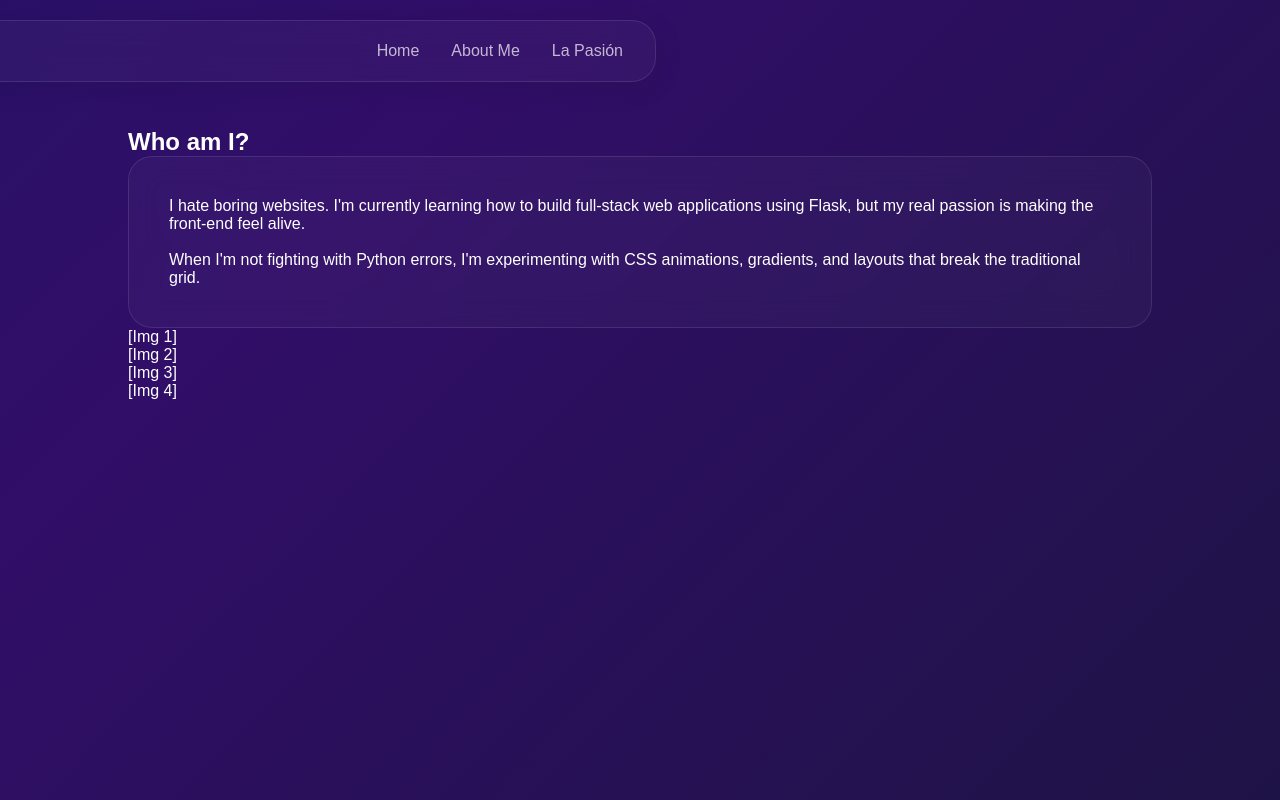
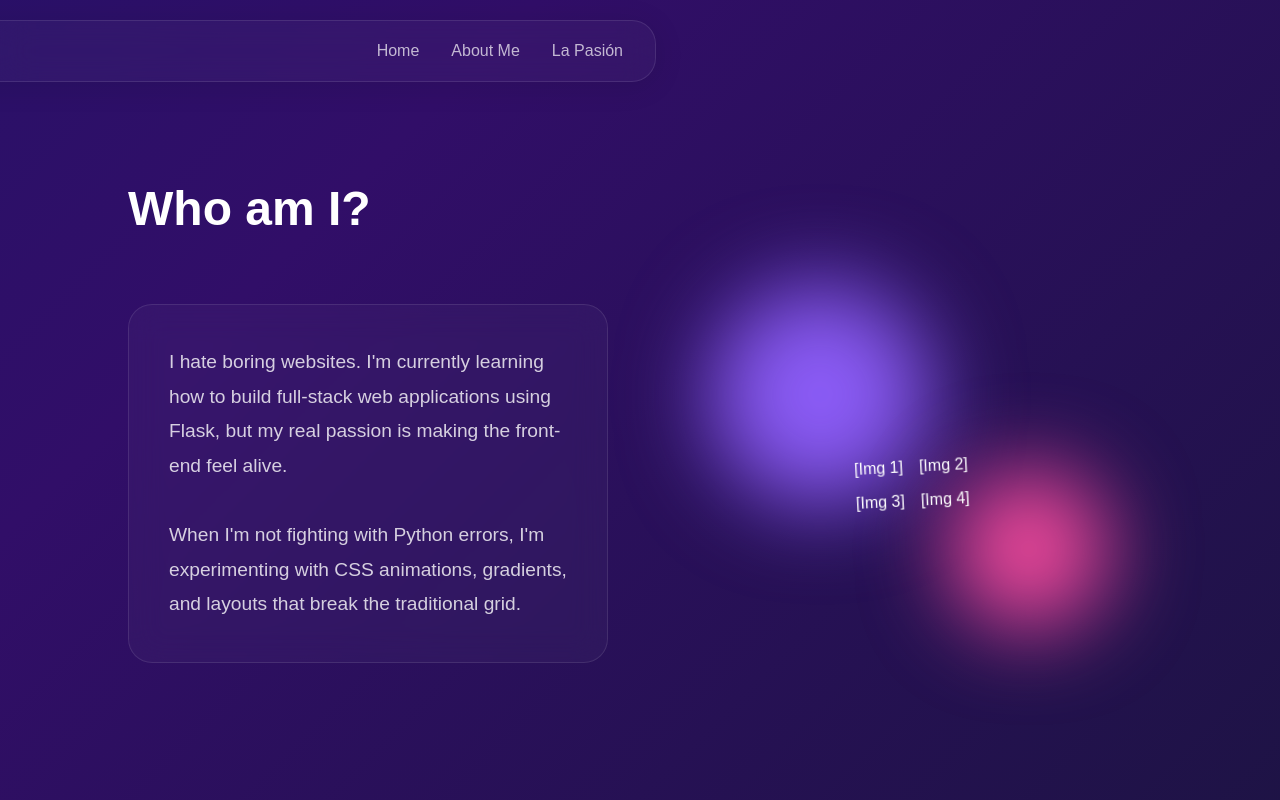
Before and after one commit to Dixit106/Hackclub-Slushies, a Flask app: page /about in a window 1280 px wide. Run offline with Flask 3, Linux system fonts and the light colour scheme.

Commit message:
some more css

```diff
--- a/static/style.css
+++ b/static/style.css
@@ -79,5 +79,129 @@ nav {
 /* Sections */
 section {
     min-height: 100vh;
-    padding: 8rem 10%
+    padding: 8rem 10% 4rem;
+    display: flex;
+    flex-direction: column;
+    justify-content: center;
 }
+
+/* Hero / Home */
+#home {
+    align-items: center;
+    text-align: center;
+    position: relative;
+}
+
+/* Low Flicker Animation*/
+@keyframes lowVoltage {
+     0%, 18%, 22%, 25%, 53%, 57%, 100% { opacity: 1; }
+            20%, 24%, 55% { opacity: 0.3; }
+}
+
+.hero-title {
+    font-size: 1.2rem;
+    color: rgba(255, 255, 255, 0.8);
+    max-width: 600px;
+    margin-bottom: 3rem;
+}
+
+.btn {
+    padding: 1rem 2.5rem;
+    background: #fff;
+    color: #000;
+    text-decoration: none;
+    font-weight: 700;
+    border-radius: 50px;
+    transition: all 0.3s cubic-bezier(0.175, 0.885, 0.32, 1.275);
+    box-shadow: 0 0 20px rgba(255, 255, 255, 0.2);
+}
+
+.btn:hover {
+    transform: scale(1.1);
+    box-shadow: 0 0 30px rgba(255, 255, 255, 0.6);
+}
+
+/* About Section */
+.section-title {
+    font-size: 3rem;
+    margin-bottom: 3rem;
+    position: relative;
+    display: inline-block;
+}
+
+.about-grid {
+    display: grid;
+    grid-template-columns: 1fr 1fr;
+    gap: 4rem;
+    align-items: center;
+}
+
+.about-text {
+    font-size: 1.2rem;
+    line-height: 1.8;
+    color: rgba(255, 255, 255, 0.8);
+}
+
+.about-visual {
+    height: 400px;
+    position: relative;
+    display: flex;
+    align-items: center;
+    justify-content: center;
+}
+
+/* Floating shapes behind the images*/
+.shape {
+    position: absolute;
+    filter: blur(40px);
+    border-radius: 50%;
+    animation: float 6s infinite alternate;
+}
+
+.shape-1 { width: 200px; height: 200px; background: #8b5cf6; top: 10%; left: 10%; }
+.shape-2 { width: 150px; height: 150px; background: #ec4899; bottom: 10%; right: 10%; animation-delay: -3s; }
+
+@keyframes float {
+    0% {transform: translateY(0) scale(1); }
+    100% {transform: translateY(-30px) scale(1.1); }
+}
+
+/* 4 Image Grid thing */
+.photo-grid {
+    display: grid;
+    grid-template-columns: 1fr 1fr;
+    gap: 1rem;
+    z-index: 2;
+    transform: rotate(-3deg);
+    transition: transform 0.4s;
+}
+
+.photo-grid:hover {
+    transform: rotate(0deg) scale(1.05);
+}
+
+.small-photo {
+    width: 130px;
+    height: 130px;
+    background: rgba(255, 255, 255, 0.1);
+    border-radius: 16px;
+    display: flex;
+    align-items: center;
+    justify-content: center;
+    border: 2px solid rgba(255, 255, 255, 0.2);
+    backdrop-filter: blur(10px);
+    transition: all 0.3s;
+    font-size: 0.9rem;
+    color: rgba(255, 255, 255, 0.6);
+}
+
+.small-photo:hover {
+    background: rgba(255, 255, 255, 0.2);
+    color: #fff;
+    transform: scale(1.1);
+    z-index: 10;
+}
+
+/* Stagger the photos slightly for a creative look */
+.img-1 { transform: translateY(15px); }
+.img-4 {transform: translateY(-15px); }
--- a/templates/about_me.html
+++ b/templates/about_me.html
@@ -21,27 +21,30 @@
 
     <!--About -->
     <section id="about">
-        <h2 class="section title">Who am I?</h2>
-        <div class="about text glass" style="padding: 2.5rem;">
+        <h2 class="section-title">Who am I?</h2>
+        <div class="about-grid">
+        <div class="about-text glass" style="padding: 2.5rem;">
             <p>I hate boring websites. I'm currently learning how to build full-stack web applications using Flask, but my real passion is making the front-end feel alive.</p>
             <br>
             <p>When I'm not fighting with Python errors, I'm experimenting with CSS animations, gradients, and layouts that break the traditional grid.</p>
          </div>
 
-         <div class="about visual">
-            <div class="shape shape 1"></div>
-            <div class="shape shape 2"></div>
+         <div class="about-visual">
+            <div class="shape shape-1"></div>
+            <div class="shape shape-2"></div>
 
         <!--New 4 Image Grid-->
-        <div class="photo grid">
+        <div class="photo-grid">
             <div class="photo img1">[Img 1]</div>
             <div class="photo img2">[Img 2]</div>
             <div class="photo img3">[Img 3]</div>
             <div class="photo img4">[Img 4]</div>
         </div>
-        </div>
+    </div>
 
-    </section>
+</div>
+
+</section>
 
 </body>
 </html>
```
